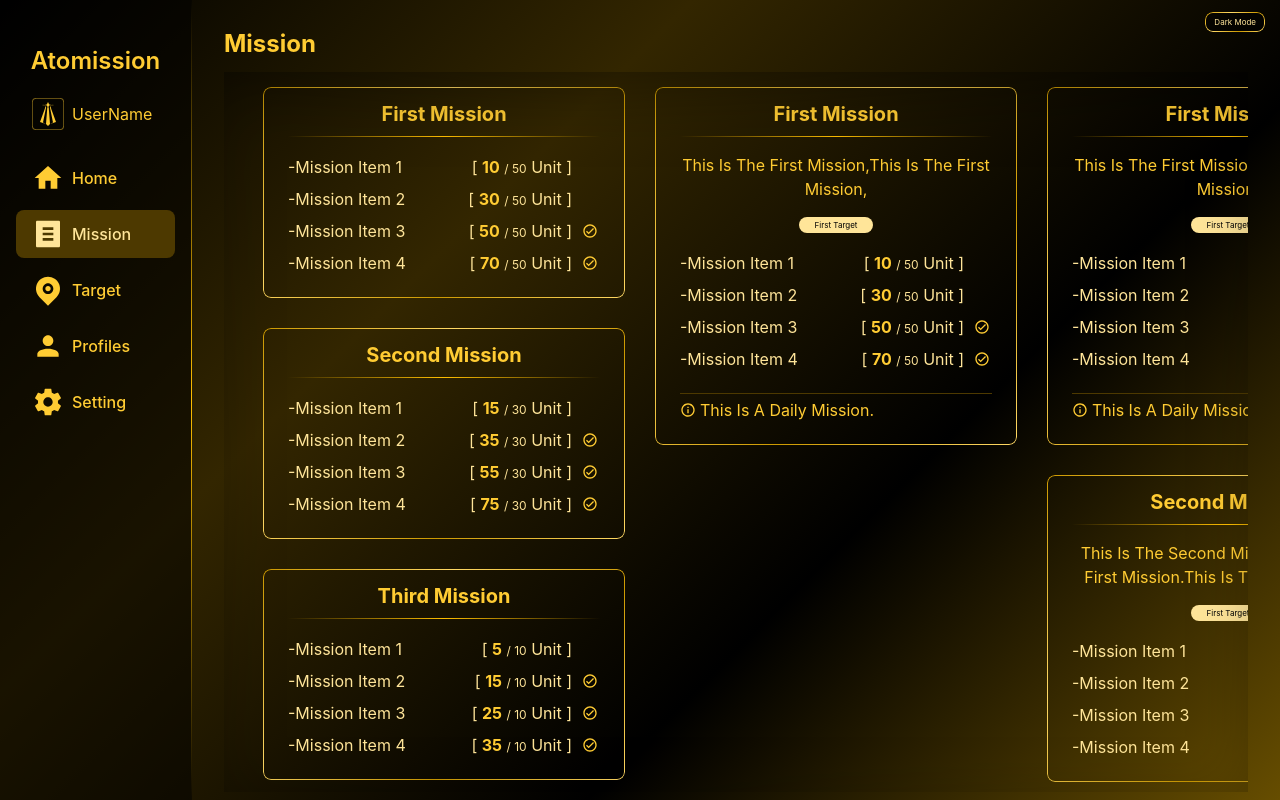
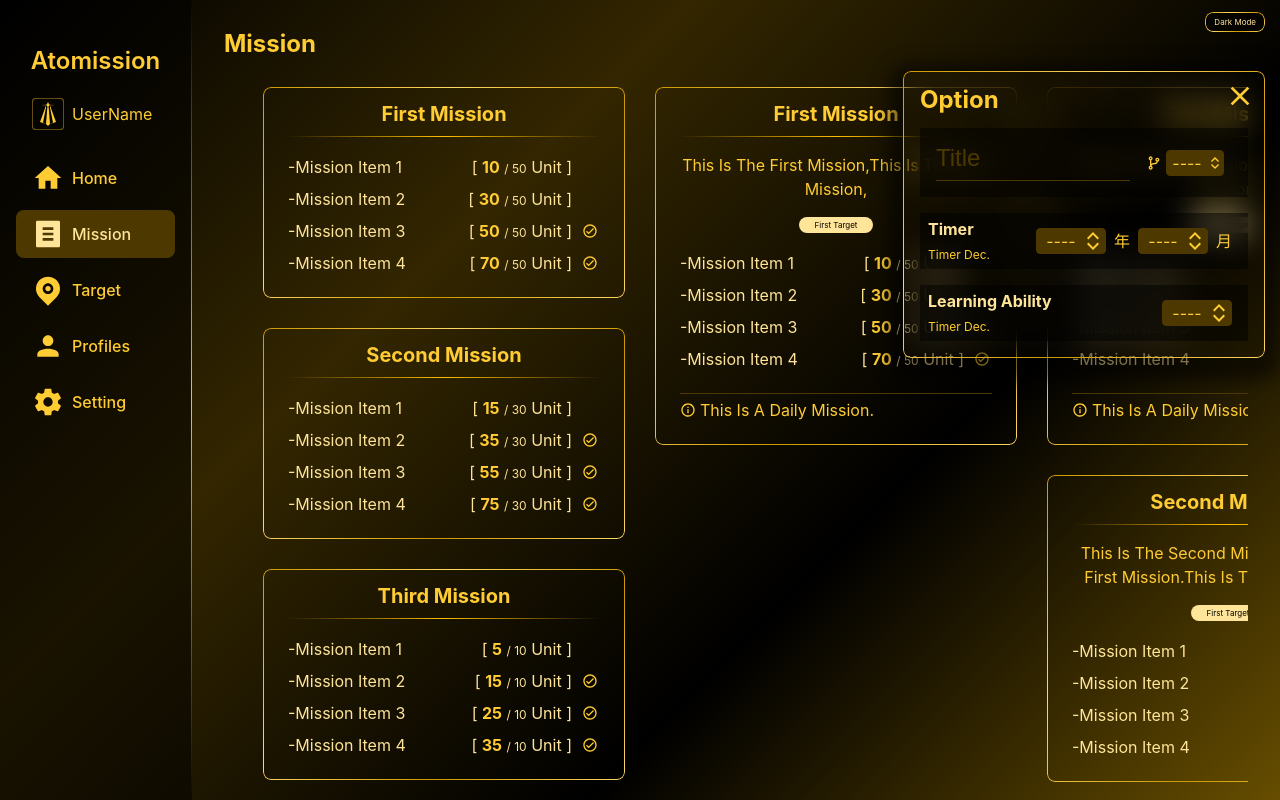
Before and after one commit to silence870121/Atomission, a Vue app: page /missions in a window 1280 px wide. Built offline with nearby package versions, Linux system fonts and the light colour scheme.

Commit message:
update mission component

```diff
--- a/src/components/Project/MissionOption.vue
+++ b/src/components/Project/MissionOption.vue
@@ -4,18 +4,7 @@ const prop = defineProps({
     missionItem: Object
 })
 const selectTitle = ["main", "sub"]
-const selectParts = ["first", "second", "third", "fourth", "fifth", "sixth", "seventh", "eighth"]
-const selectPartsColor = {
-    'first': '#111',
-    'first': '#111',
-    'second': '#333',
-    'third': '#555',
-    'forth': '#777',
-    'five': '#999',
-    'sixth': '#aaa',
-    'seventh': '#ccc',
-    'eighth': '#eee'
-}
+
 
 const selectTimerMon = [1, 2, 3, 4, 5, 6, 7, 8, 9, 10, 11, 12]
 const selectTimerYear = [0, 1, 2, 3, 4, 5, 6, 7, 8, 9, 10]
--- a/src/views/Missions.vue
+++ b/src/views/Missions.vue
@@ -1,17 +1,29 @@
 <script setup>
 import { ref } from 'vue';
-//? import Swiper vue
+//? import Swiper
+// Swiper vue
 import { Swiper, SwiperSlide } from 'swiper/vue';
-//? import Swiper Modules
+// Swiper Modules
 import { Mousewheel, Pagination } from 'swiper/modules';
-//? import Swiper Styles
+// Swiper Styles
 import 'swiper/css';
 import 'swiper/css/pagination';
+
 //? import Missions Components
 import MissionCard from '@/components/Project/MissionCard.vue';
 import MissionOption from '@/components/Project/MissionOption.vue';
 
-let activeMissionOption = ref(false)
+//? Swiper configs
+const modules = [Mousewheel, Pagination]
+
+
+//? show mission options
+let activeMissionOption = ref(true)
+
+function openOption() { activeMissionOption.value = true }
+function closeOption() { activeMissionOption.value = false }
+
+//? show mission details
 let showDesc = ref(false)
 let showTarget = ref(false)
 let showTip = ref(false)
@@ -121,7 +133,7 @@ let missionList = ref([
         tip: "This is a daily mission. You must complete the mission, or else you will lose this mission score."
     }
 ])
-const modules = [Mousewheel, Pagination]
+
 
 function handleMission(item) {
     console.log(item.id);
@@ -135,17 +147,17 @@ function handleMission(item) {
         <div class="mission">
             <h2> Mission </h2>
             <!--? Outer Swiper -->
-            <swiper spaceBetween="0" :grabCursor="true" :centeredSlides="false" :pagination="{
-                dynamicBullets: true,
-            }" :breakpoints="{ 540: { slidesPerView: 'auto' } }" :modules="modules"
-                class="mySwiper swiper-h mission-view">
+            <swiper class="mySwiper swiper-h mission-view" spaceBetween="0" :grabCursor="true" :centeredSlides="false"
+                :pagination="{
+                    dynamicBullets: true,
+                }" :breakpoints="{ 540: { slidesPerView: 'auto' } }" :modules="modules">
                 <!--! Inner Swiper -->
                 <swiper-slide>
                     <swiper class="mySwiper2 swiper-v mission-group" :mousewheel="true" :slidesPerView="'auto'"
                         :direction="'vertical'" :spaceBetween="32" :modules="modules">
                         <swiper-slide v-for=" item  in  missionList ">
                             <MissionCard :mission="item" :isDesc="showDesc" :isTarget="showTarget" :isTip="showTip"
-                                @click="handleMission(item)" />
+                                @click="handleMission(item), openOption()" />
                         </swiper-slide>
                     </swiper>
                 </swiper-slide>
@@ -153,7 +165,7 @@ function handleMission(item) {
                     <swiper class="mySwiper2 swiper-v mission-group" :mousewheel="true" :slidesPerView="'auto'"
                         :direction="'vertical'" :spaceBetween="32" :modules="modules">
                         <swiper-slide v-for=" item  in  missionList.filter(item => item.type == 'Daily') ">
-                            <MissionCard :mission="item" isDesc isTarget isTip />
+                            <MissionCard :mission="item" isDesc isTarget isTip @click="handleMission(item), openOption()" />
                         </swiper-slide>
                     </swiper>
                 </swiper-slide>
@@ -161,7 +173,7 @@ function handleMission(item) {
                     <swiper class="mySwiper2 swiper-v mission-group" :mousewheel="true" :slidesPerView="'auto'"
                         :direction="'vertical'" :spaceBetween="32" :modules="modules">
                         <swiper-slide v-for=" item  in  missionList ">
-                            <MissionCard :mission="item" isDesc isTarget isTip />
+                            <MissionCard :mission="item" isDesc isTarget isTip @click="handleMission(item), openOption()" />
                         </swiper-slide>
                     </swiper>
                 </swiper-slide>
@@ -169,7 +181,7 @@ function handleMission(item) {
                     <swiper class="mySwiper2 swiper-v mission-group" :mousewheel="true" :slidesPerView="'auto'"
                         :direction="'vertical'" :spaceBetween="32" :modules="modules">
                         <swiper-slide v-for=" item  in  missionList ">
-                            <MissionCard :mission="item" isDesc isTarget isTip />
+                            <MissionCard :mission="item" isDesc isTarget isTip @click="handleMission(item), openOption()" />
                         </swiper-slide>
                     </swiper>
                 </swiper-slide>
@@ -177,7 +189,7 @@ function handleMission(item) {
                     <swiper class="mySwiper2 swiper-v mission-group" :mousewheel="true" :slidesPerView="'auto'"
                         :direction="'vertical'" :spaceBetween="16" :modules="modules">
                         <swiper-slide v-for=" item  in  missionList ">
-                            <MissionCard :mission="item" isDesc isTarget isTip />
+                            <MissionCard :mission="item" isDesc isTarget isTip @click="handleMission(item), openOption()" />
                         </swiper-slide>
                     </swiper>
                 </swiper-slide>
@@ -185,7 +197,7 @@ function handleMission(item) {
             </swiper>
             <!--? Outer Swiper -->
         </div>
-        <div v-show="activeTargetOption" class="  mission-option border">
+        <div v-show="activeMissionOption" class="mission-option border">
             <button class="close-btn" @click="closeOption"> <svg-icon name="close" /> </button>
             <MissionOption />
         </div>
@@ -209,7 +221,13 @@ function handleMission(item) {
 }
 
 .mission-option {
+    margin-top: 2.5rem;
     width: 360px;
+    position: fixed;
+    z-index: 1;
+    right: 1rem;
+    backdrop-filter: blur(1rem);
+    box-shadow: 0 0.5rem 1rem 1rem var(--surface-color);
 }
 
 /* * ----- ----- ----- ----- * */
@@ -230,7 +248,6 @@ function handleMission(item) {
     bottom: 0;
     right: -2rem;
     left: -2rem;
-    box-shadow: inset 0 0 5rem var(--surface-color);
     pointer-events: none;
 }
 
```
